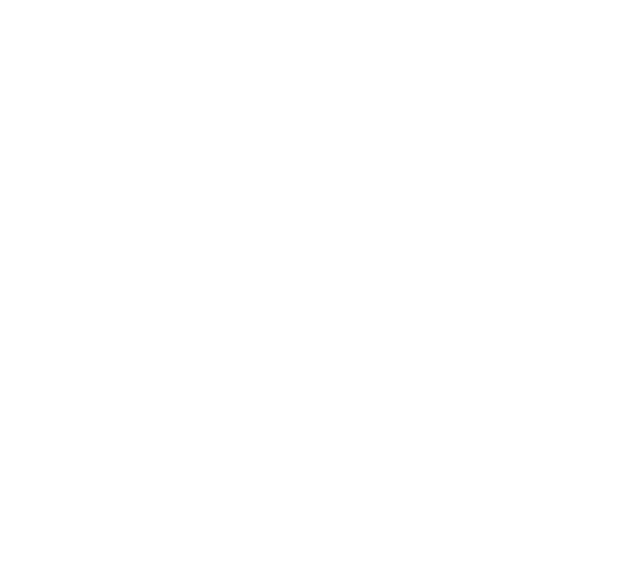
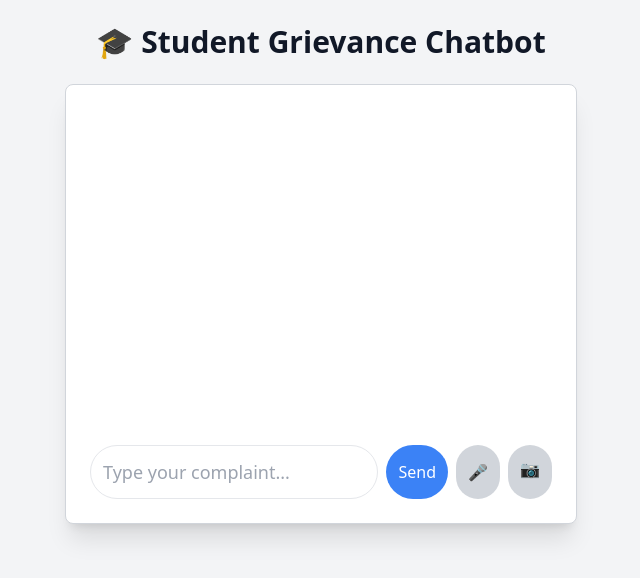
Before and after one commit to ParasSundriyal/uttkarsh_frontend, a React (Vite) app: page /chat in a window 1280 px wide. Before the commit this address had no page. Shown: the top 578 px of the page, without its empty margins (319-959 px from the left). Built offline with nearby package versions, Linux system fonts and the light colour scheme.

Commit message:
New changes in chatbot frontpage

```diff
--- a/package.json
+++ b/package.json
@@ -12,7 +12,7 @@
   "dependencies": {
     "@headlessui/react": "^1.7.18",
     "@heroicons/react": "^2.1.1",
-    "axios": "^1.6.7",
+    "axios": "^1.9.0",
     "lucide-react": "^0.330.0",
     "react": "^18.2.0",
     "react-dom": "^18.2.0",
--- a/src/App.jsx
+++ b/src/App.jsx
@@ -7,6 +7,7 @@
 import Dashboard from './components/Dashboard/Dashboard';
 import SubmitGrievance from './components/Grievance/SubmitGrievance';
 import GrievanceDetails from './components/Grievance/GrievanceDetails';
+import ChatBot from './pages/Chatbot';
 
 const PrivateRoute = ({ children }) => {
   const token = localStorage.getItem('token');
@@ -33,6 +34,7 @@
         <Route path="/" element={<HomePage />} />
         <Route path="/login" element={<Login />} />
         <Route path="/signup" element={<Signup />} />
+        <Route path="/chat" element={<ChatBot />} />
         <Route
           path="/dashboard"
           element={
--- /dev/null
+++ b/src/pages/Chatbot.jsx
@@ -0,0 +1,148 @@
+import { useState } from "react";
+import axios from "axios";
+
+function ChatBot() {
+  const [messages, setMessages] = useState([]);
+  const [input, setInput] = useState("");
+  const [isTyping, setIsTyping] = useState(false);
+
+  const sendMessage = async (inputText) => {
+  if (!inputText.trim()) return;
+
+  // Add user's message
+  setMessages((prev) => [...prev, { sender: "user", text: inputText }]);
+
+  // Clear input field
+  setInput("");  // ✅ This clears the typing bubble
+
+  // Show typing indicator
+  setMessages((prev) => [...prev, { sender: "bot", text: "Typing...", isTyping: true }]);
+
+  const res = await fetch("http://localhost:5000/chat", {
+    method: "POST",
+    headers: {
+      "Content-Type": "application/json",
+    },
+    body: JSON.stringify({ message: inputText }),
+  });
+
+  const data = await res.json();
+
+  setTimeout(() => {
+    setMessages((prev) => {
+      const withoutTyping = prev.filter((msg) => !msg.isTyping);
+      return [...withoutTyping, { sender: "bot", text: data.reply }];
+    });
+    setIsTyping(false);
+  }, 1000);
+};
+
+  const handleVoiceInput = () => {
+    const SpeechRecognition = window.SpeechRecognition || window.webkitSpeechRecognition;
+
+    if (!SpeechRecognition) {
+      alert("Your browser doesn't support speech recognition.");
+      return;
+    }
+
+    const recognition = new SpeechRecognition();
+    recognition.lang = "en-US";
+    recognition.interimResults = false;
+    recognition.maxAlternatives = 1;
+
+    recognition.start();
+
+    recognition.onresult = (event) => {
+      const voiceText = event.results[0][0].transcript;
+      console.log("Voice Input:", voiceText);
+
+      // Send this message just like a typed message
+      sendMessage(voiceText);
+    };
+
+    recognition.onerror = (event) => {
+      console.error("Speech recognition error:", event.error);
+      alert("Error with speech recognition: " + event.error);
+    };
+  };
+
+  const handleImageUpload = (event) => {
+    const file = event.target.files[0];
+    if (file) {
+      const reader = new FileReader();
+      reader.onloadend = () => {
+        setMessages((prev) => [
+          ...prev,
+          { sender: "user", image: reader.result },
+        ]);
+      };
+      reader.readAsDataURL(file);
+    }
+  };
+
+  return (
+    <div className="min-h-screen bg-gray-100 flex flex-col items-center p-6">
+      <h1 className="text-3xl font-semibold mb-6 text-gray-900">🎓 Student Grievance Chatbot</h1>
+      <div className="w-full max-w-lg bg-white p-6 rounded-lg shadow-xl border border-gray-300">
+        <div className="h-80 overflow-y-auto space-y-4 mb-4">
+          {messages.map((msg, i) => (
+            <div
+              key={i}
+              className={`flex ${msg.sender === "user" ? "justify-end" : "justify-start"}`}
+            >
+              {msg.text && (
+                <div
+                  className={`p-4 rounded-xl max-w-[80%] ${
+                    msg.sender === "user" ? "bg-blue-400 text-white" : "bg-gray-200 text-gray-800"
+                  }`}
+                >
+                  {msg.text}
+                </div>
+              )}
+              {msg.image && (
+                <div className="max-w-[80%] p-2">
+                  <img src={msg.image} alt="Uploaded" className="rounded-xl max-w-full" />
+                </div>
+              )}
+            </div>
+          ))}
+          {isTyping && (
+            <div className="flex justify-start animate-pulse">
+              <div className="p-4 rounded-xl max-w-[80%] bg-gray-300 text-gray-800">...</div>
+            </div>
+          )}
+        </div>
+        <div className="flex space-x-2">
+          <input
+            value={input}
+            onChange={(e) => setInput(e.target.value)}
+            onKeyDown={(e) => e.key === "Enter" && sendMessage(input)}
+            className="flex-grow p-3 border rounded-full text-lg focus:outline-none focus:ring-2 focus:ring-blue-500"
+            placeholder="Type your complaint..."
+          />
+          <button
+            onClick={() => sendMessage(input)}
+            className="bg-blue-500 text-white p-3 rounded-full"
+          >
+            Send
+          </button>
+          <button onClick={handleVoiceInput} className="bg-gray-300 text-gray-800 p-3 rounded-full">
+            🎤
+          </button>
+          <label htmlFor="image-upload" className="bg-gray-300 text-gray-800 p-3 rounded-full cursor-pointer">
+            📷
+          </label>
+          <input
+            id="image-upload"
+            type="file"
+            accept="image/*"
+            onChange={handleImageUpload}
+            className="hidden"
+          />
+        </div>
+      </div>
+    </div>
+  );
+}
+
+export default ChatBot;
```
Also changed, not shown: 1 other file (tests, documents, lock files or other folders).
